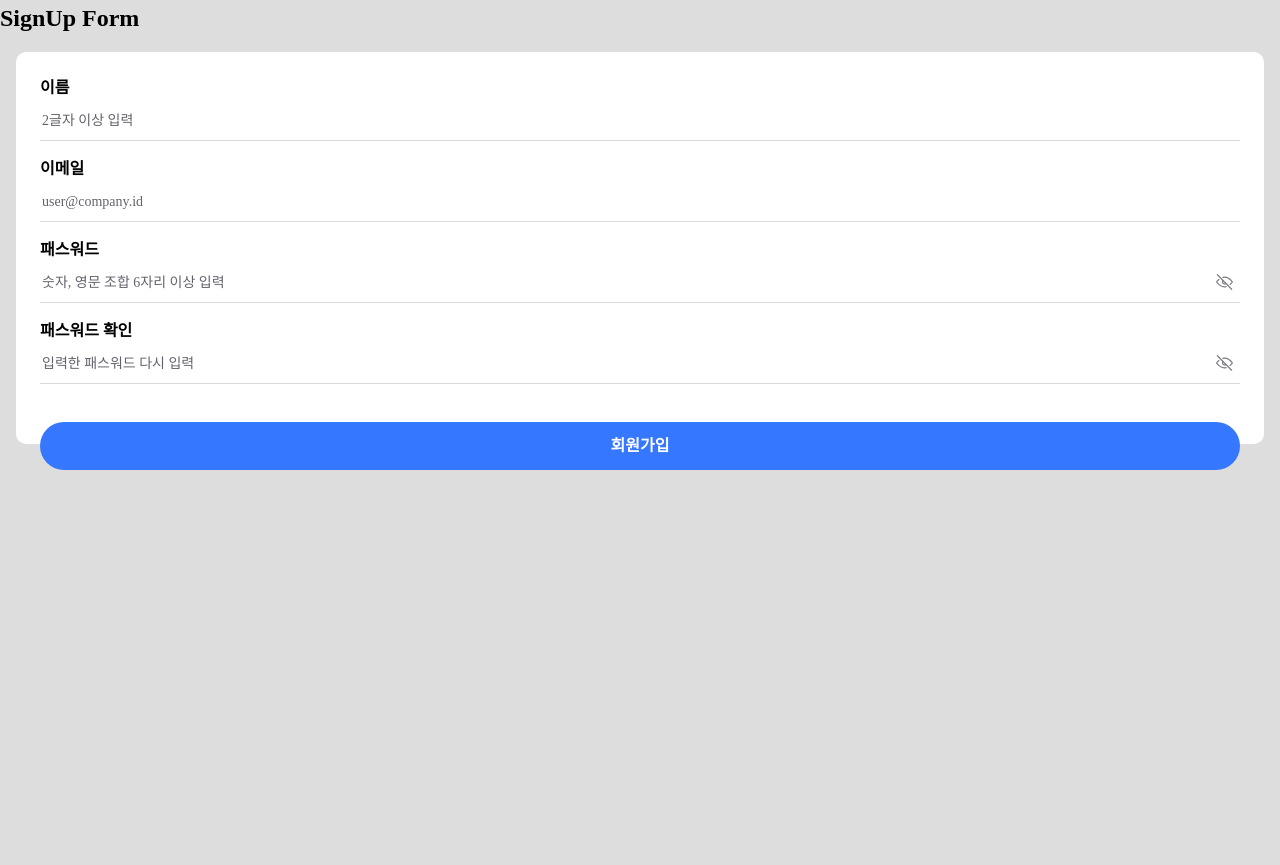
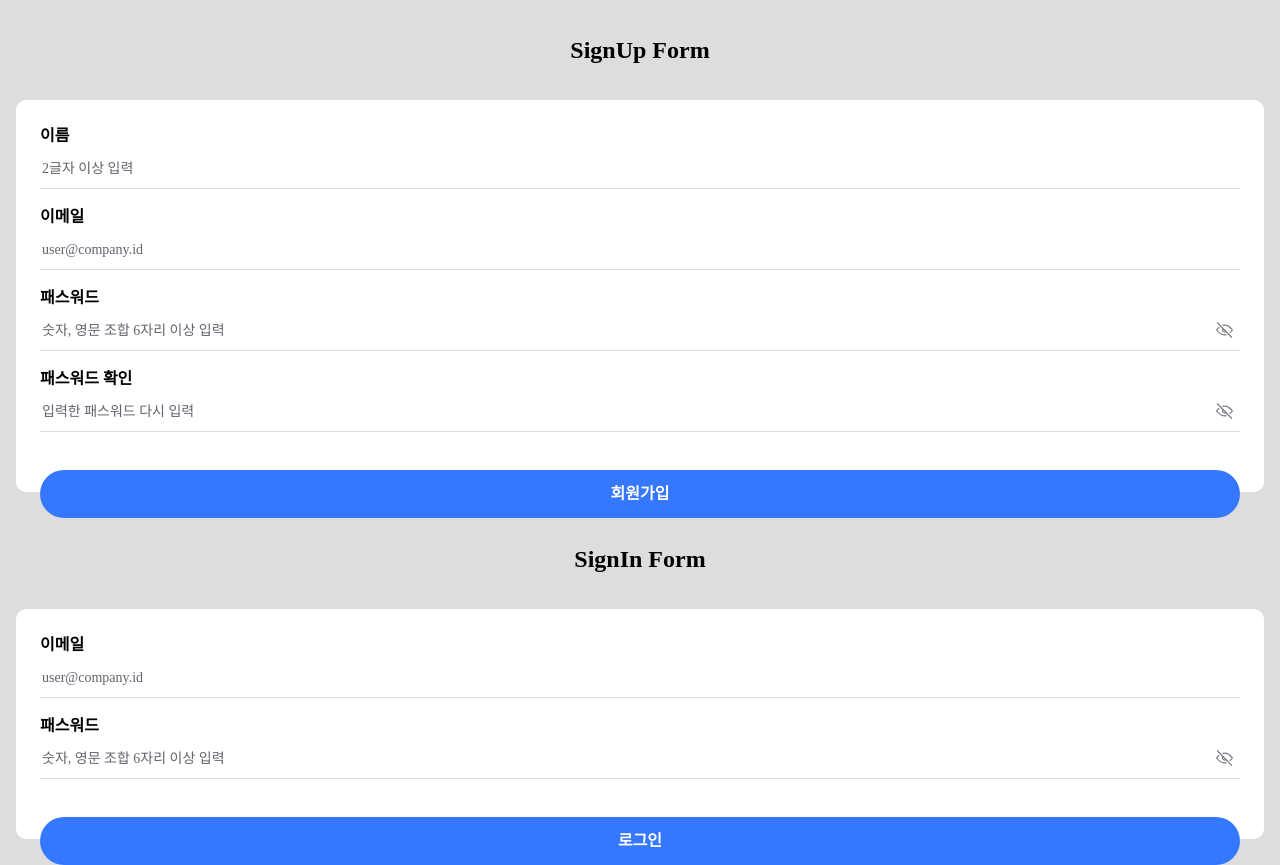
Before and after one commit to llhyeon/react-homework, a React (Vite) app: page / in a window 1280 px wide. Before the commit the page ends 800 px from the top, so only its background shows below. Built offline with nearby package versions, Linux system fonts and the light colour scheme.

Commit message:
[컴포넌트] LoginForm 컴포넌트 개발
- FormInput 컴포넌트와 Button 컴포넌트롤 사용하여 LoginForm 컴포넌트 개발

```diff
--- a/src/App.tsx
+++ b/src/App.tsx
@@ -1,10 +1,14 @@
+import LoginForm from "./components/LoginForm";
 import RegisterForm from "./components/RegisterForm";
 
 function App() {
   return (
     <>
-      <h2>SignUp Form</h2>
+      <h2 style={{ marginBlock: "2rem" }}>SignUp Form</h2>
       <RegisterForm />
+      <hr />
+      <h2 style={{ marginBlock: "2rem" }}>SignIn Form</h2>
+      <LoginForm />
     </>
   );
 }
--- /dev/null
+++ b/src/components/LoginForm.css
@@ -0,0 +1,22 @@
+@layer component {
+  .login {
+    display: flex;
+    flex-flow: column;
+    align-items: center;
+    gap: 1rem;
+    background-color: #fff;
+    border-radius: 10px;
+    margin: 1rem;
+    padding: 1.5rem;
+    position: relative;
+    min-width: 330px;
+    position: relative;
+    padding-block-end: 60px;
+
+    .btn {
+      position: absolute;
+      width: calc(100% - 48px);
+      inset-block-end: -26px;
+    }
+  }
+}
--- /dev/null
+++ b/src/components/LoginForm.tsx
@@ -0,0 +1,22 @@
+import FormInput from "@/components/FormInput";
+import Button from "./Button";
+import "@/components/LoginForm.css";
+
+export default function LoginForm() {
+  function handleSubmit(e: React.FormEvent<HTMLFormElement>) {
+    e.preventDefault();
+  }
+
+  return (
+    <form className="login" onSubmit={handleSubmit}>
+      <FormInput label="이메일" type="email" placeholder="user@company.id" />
+      <FormInput
+        label="패스워드"
+        type="password"
+        placeholder="숫자, 영문 조합 6자리 이상 입력"
+        buttonOn
+      />
+      <Button type="submit">로그인</Button>
+    </form>
+  );
+}
--- a/src/components/RegisterForm.tsx
+++ b/src/components/RegisterForm.tsx
@@ -3,13 +3,26 @@ import FormInput from "@/components/FormInput";
 import "@/components/RegisterForm.css";
 
 export default function RegisterForm() {
+  function handleSubmit(e: React.FormEvent<HTMLFormElement>) {
+    e.preventDefault();
+  }
   return (
-    <div className="register">
-      <FormInput label="이름" placeholder="2글자 이상 입력" />
-      <FormInput label="이메일" placeholder="user@company.id" />
-      <FormInput label="패스워드" placeholder="숫자, 영문 조합 6자리 이상 입력" buttonOn />
-      <FormInput label="패스워드 확인" placeholder="입력한 패스워드 다시 입력" buttonOn />
-      <Button>회원가입</Button>
-    </div>
+    <form className="register" onSubmit={handleSubmit}>
+      <FormInput label="이름" type="text" placeholder="2글자 이상 입력" />
+      <FormInput label="이메일" type="email" placeholder="user@company.id" />
+      <FormInput
+        label="패스워드"
+        type="password"
+        placeholder="숫자, 영문 조합 6자리 이상 입력"
+        buttonOn
+      />
+      <FormInput
+        label="패스워드 확인"
+        type="password"
+        placeholder="입력한 패스워드 다시 입력"
+        buttonOn
+      />
+      <Button type="submit">회원가입</Button>
+    </form>
   );
 }
--- a/src/index.css
+++ b/src/index.css
@@ -5,4 +5,8 @@
 
 body {
   background-color: #ddd;
+
+  h2 {
+    text-align: center;
+  }
 }
```
